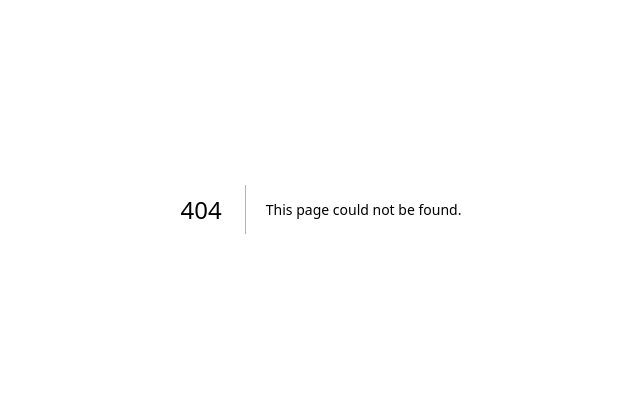
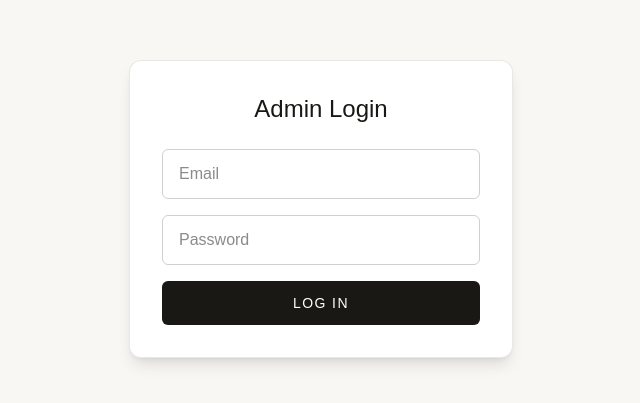
Before and after one commit to Nimesh-Milan/ceylon-blue-hues, a Next.js app: page /admin/login in a window 1280 px wide. Before the commit this address had no page. Shown: the part 191-594 px from the top of the page, without its empty margins (319-959 px from the left). Built offline with nearby package versions, Linux system fonts and the light colour scheme.

Commit message:
Add admin login functionality with JWT authentication

```diff
--- /dev/null
+++ b/app/admin/login/page.tsx
@@ -0,0 +1,69 @@
+'use client';
+
+import { useState } from 'react';
+import { useRouter } from 'next/navigation';
+
+export default function LoginPage() {
+    const [email, setEmail] = useState('');
+    const [password, setPassword] = useState('');
+    const [error, setError] = useState('');
+    const [loading, setLoading] = useState(false);
+    const router = useRouter();
+
+    async function handleSubmit(e: React.FormEvent) {
+        e.preventDefault();
+        setError('');
+        setLoading(true);
+
+        const res = await fetch('/api/admin/login', {
+            method: 'POST',
+            headers: { 'Content-Type': 'application/json' },
+            body: JSON.stringify({ email, password }),
+        });
+
+        setLoading(false);
+
+        if (res.ok) {
+            router.push('/admin');
+        } else {
+            const data = await res.json();
+            setError(data.error || 'Login failed');
+        }
+    }
+
+    return (
+        <div className="min-h-screen flex items-center justify-center bg-[#F9F7F4] px-4">
+            <div className="w-full max-w-sm bg-white border border-[#6B6560]/15 rounded-xl shadow-lg p-8">
+                <h1 className="text-2xl font-light text-[#1A1814] mb-6 text-center">
+                    Admin Login
+                </h1>
+                <form onSubmit={handleSubmit} className="space-y-4">
+                    <input
+                        type="email"
+                        placeholder="Email"
+                        value={email}
+                        onChange={(e) => setEmail(e.target.value)}
+                        required
+                        className="w-full px-4 py-3 border border-[#6B6560]/30 rounded-md focus:outline-none focus:border-[#1A1814]"
+                    />
+                    <input
+                        type="password"
+                        placeholder="Password"
+                        value={password}
+                        onChange={(e) => setPassword(e.target.value)}
+                        required
+                        className="w-full px-4 py-3 border border-[#6B6560]/30 rounded-md focus:outline-none focus:border-[#1A1814]"
+                    />
+                    {error && <p className="text-red-600 text-sm">{error}</p>}
+                    <button
+                        type="submit"
+                        disabled={loading}
+                        className="w-full py-3 bg-[#1A1814] text-white rounded-md uppercase text-sm tracking-widest hover:bg-[#2c2924] transition disabled:opacity-50"
+                    >
+                        {loading ? 'Logging in...' : 'Log In'}
+                    </button>
+                </form>
+            </div>
+        </div>
+    );
+}
--- /dev/null
+++ b/app/admin/page.tsx
@@ -0,0 +1,8 @@
+export default function AdminDashboard() {
+    return (
+        <div className="min-h-screen bg-[#F9F7F4] p-10">
+            <h1 className="text-3xl font-light text-[#1A1814]">Admin Dashboard</h1>
+            <p className="text-[#6B6560] mt-2">You're logged in. Gemstone management coming next.</p>
+        </div>
+    );
+}
--- /dev/null
+++ b/app/api/admin/login/route.ts
@@ -0,0 +1,52 @@
+import { NextResponse } from 'next/server';
+import pool from '@/lib/db';
+import { RowDataPacket } from 'mysql2';
+import bcrypt from 'bcryptjs';
+import jwt from 'jsonwebtoken';
+
+interface AdminUser extends RowDataPacket {
+    id: number;
+    email: string;
+    password_hash: string;
+}
+
+export async function POST(request: Request) {
+    try {
+        const { email, password } = await request.json();
+
+        const [rows] = await pool.query<AdminUser[]>(
+            'SELECT * FROM admin_users WHERE email = ?',
+            [email]
+        );
+
+        if (rows.length === 0) {
+            return NextResponse.json({ error: 'Invalid credentials' }, { status: 401 });
+        }
+
+        const user = rows[0];
+        const valid = await bcrypt.compare(password, user.password_hash);
+
+        if (!valid) {
+            return NextResponse.json({ error: 'Invalid credentials' }, { status: 401 });
+        }
+
+        const token = jwt.sign(
+            { id: user.id, email: user.email },
+            process.env.JWT_SECRET!,
+            { expiresIn: '7d' }
+        );
+
+        const response = NextResponse.json({ success: true });
+        response.cookies.set('admin_token', token, {
+            httpOnly: true,
+            secure: process.env.NODE_ENV === 'production',
+            sameSite: 'lax',
+            maxAge: 60 * 60 * 24 * 7,
+        });
+
+        return response;
+    } catch (error) {
+        console.error('Login failed:', error);
+        return NextResponse.json({ error: 'Login failed' }, { status: 500 });
+    }
+}
--- /dev/null
+++ b/app/api/gemstones/route.ts
@@ -0,0 +1,54 @@
+import { NextResponse } from 'next/server';
+import pool from '@/lib/db';
+import { RowDataPacket } from 'mysql2';
+
+interface Gemstone extends RowDataPacket {
+    id: number;
+    name: string;
+    slug: string;
+    description: string;
+    origin: string;
+    category: string;
+    inquiry_only: boolean;
+    display_order: number;
+}
+
+interface Spec extends RowDataPacket {
+    gemstone_id: number;
+    label: string;
+    value: string;
+}
+
+interface Media extends RowDataPacket {
+    gemstone_id: number;
+    file_path: string;
+    type: 'image' | 'video';
+}
+
+export async function GET() {
+    try {
+        const [gemstones] = await pool.query<Gemstone[]>(
+            'SELECT * FROM gemstones ORDER BY display_order ASC'
+        );
+        const [specs] = await pool.query<Spec[]>(
+            'SELECT * FROM gemstone_specs ORDER BY display_order ASC'
+        );
+        const [media] = await pool.query<Media[]>(
+            'SELECT * FROM gemstone_media ORDER BY display_order ASC'
+        );
+
+        const result = gemstones.map((gem) => ({
+            ...gem,
+            specs: specs.filter((s) => s.gemstone_id === gem.id),
+            media: media.filter((m) => m.gemstone_id === gem.id),
+        }));
+
+        return NextResponse.json(result);
+    } catch (error) {
+        console.error('Failed to fetch gemstones:', error);
+        return NextResponse.json(
+            { error: 'Failed to fetch gemstones' },
+            { status: 500 }
+        );
+    }
+}
--- /dev/null
+++ b/middleware.ts
@@ -0,0 +1,33 @@
+import { NextResponse } from 'next/server';
+import type { NextRequest } from 'next/server';
+import { jwtVerify } from 'jose';
+
+export async function middleware(request: NextRequest) {
+    const { pathname } = request.nextUrl;
+
+    // Let the login page and login API through untouched
+    if (pathname.startsWith('/admin/login') || pathname === '/api/admin/login') {
+        return NextResponse.next();
+    }
+
+    const token = request.cookies.get('admin_token')?.value;
+
+    if (!token) {
+        return pathname.startsWith('/api/admin')
+            ? NextResponse.json({ error: 'Unauthorized' }, { status: 401 })
+            : NextResponse.redirect(new URL('/admin/login', request.url));
+    }
+
+    try {
+        await jwtVerify(token, new TextEncoder().encode(process.env.JWT_SECRET!));
+        return NextResponse.next();
+    } catch {
+        return pathname.startsWith('/api/admin')
+            ? NextResponse.json({ error: 'Unauthorized' }, { status: 401 })
+            : NextResponse.redirect(new URL('/admin/login', request.url));
+    }
+}
+
+export const config = {
+    matcher: ['/admin/:path*', '/api/admin/:path*'],
+};
```
